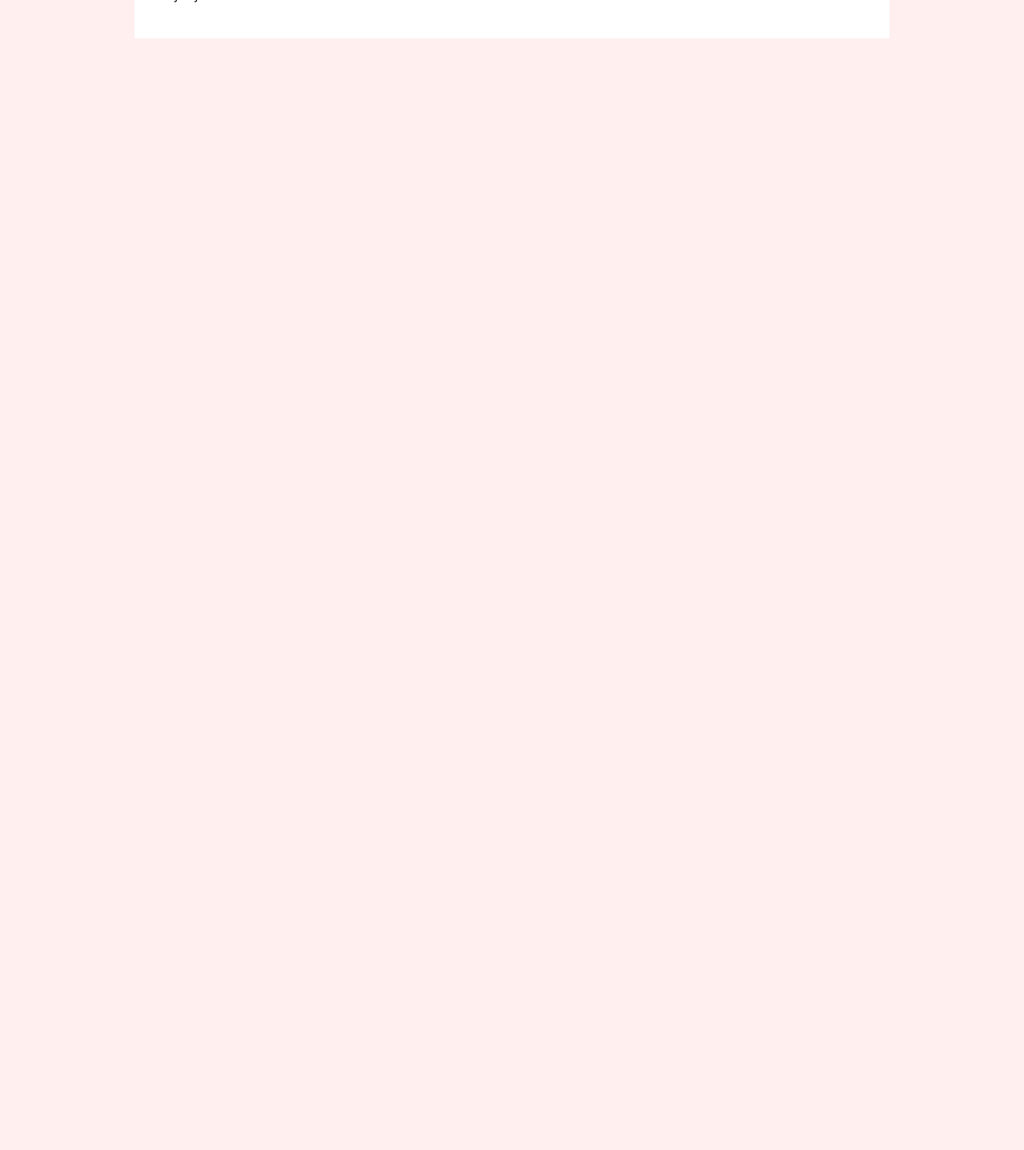
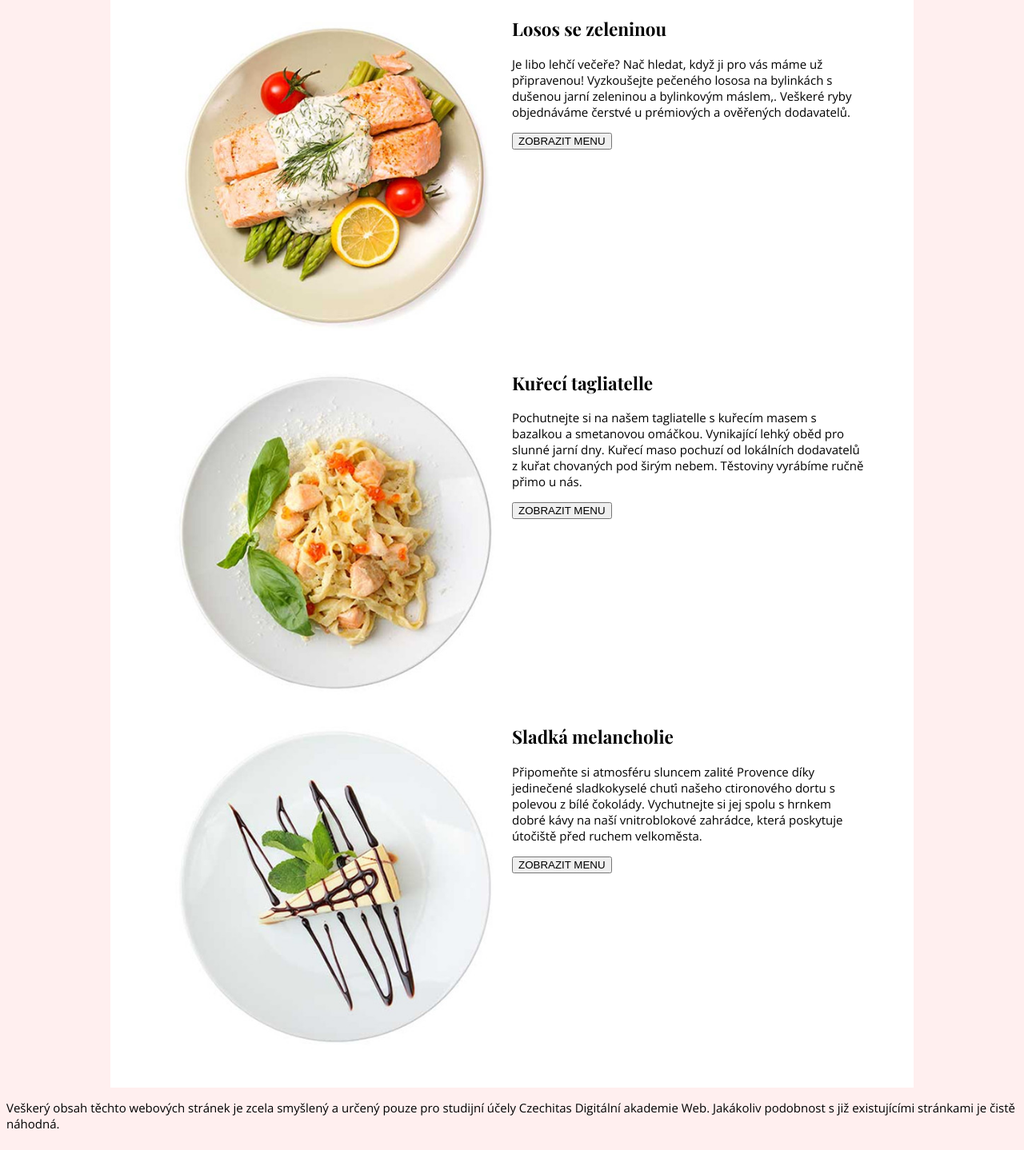
Before and after one commit to EvaMach/saturejka, a plain HTML site: page index.html in a window 1280 px wide. Shown: the part 850-2288 px from the top of the page at 80% size. Before the commit the page ends 906 px from the top, so only its background shows below. Drawn offline with nearby package versions, Linux system fonts and the light colour scheme.

Commit message:
add containers

```diff
--- a/index.html
+++ b/index.html
@@ -16,11 +16,13 @@
         </p>
       </header>
       <div class="menu">
-        <h1>Naše nabídka</h1>
-        <p>
-          Vybraná jídla z našeho jarního menu přepravená našimi prvotřídními
-          šefkuchaři.
-        </p>
+        <div class="menu-intro">
+          <h1>Naše nabídka</h1>
+          <p>
+            Vybraná jídla z našeho jarního menu přepravená našimi prvotřídními
+            šefkuchaři.
+          </p>
+        </div>
         <div class="dishes">
           <img class="dish" src="img/home1.jpg" alt="rýže" />
           <img class="dish" src="img/home2.jpg" alt="koláče" />
@@ -50,7 +52,60 @@
             oslavy či firemní akce.
           </p>
         </div>
+        <div class="recipes">
+          <div class="recipe-section">
+            <img class="recipe-section__img" src="img/dish1.jpg" alt="losos" />
+            <section class="recipe-section__text">
+              <h2 class="recipe-section__header">Losos se zeleninou</h2>
+              <p class="recipe-section__description">
+                Je libo lehčí večeře? Nač hledat, když ji pro vás máme už
+                připravenou! Vyzkoušejte pečeného lososa na bylinkách s dušenou
+                jarní zeleninou a bylinkovým máslem,. Veškeré ryby objednáváme
+                čerstvé u prémiových a ověřených dodavatelů.
+              </p>
+              <button class="recipe-section__button">ZOBRAZIT MENU</button>
+            </section>
+          </div>
+          <div class="recipe-section">
+            <img
+              class="recipe-section__img"
+              src="img/dish2.jpg"
+              alt="tagliatelle"
+            />
+            <section class="recipe-section__text">
+              <h2 class="recipe-section__header">Kuřecí tagliatelle</h2>
+              <p class="recipe-section__description">
+                Pochutnejte si na našem tagliatelle s kuřecím masem s bazalkou a
+                smetanovou omáčkou. Vynikající lehký oběd pro slunné jarní dny.
+                Kuřecí maso pochuzí od lokálních dodavatelů z kuřat chovaných
+                pod širým nebem. Těstoviny vyrábíme ručně přimo u nás.
+              </p>
+              <button class="recipe-section__button">ZOBRAZIT MENU</button>
+            </section>
+          </div>
+          <div class="recipe-section">
+            <img class="recipe-section__img" src="img/dish3.jpg" alt="dort" />
+            <section class="recipe-section__text">
+              <h2 class="recipe-section__header">Sladká melancholie</h2>
+              <p class="recipe-section__description">
+                Připomeňte si atmosféru sluncem zalité Provence díky jedinečené
+                sladkokyselé chuťi našeho ctironového dortu s polevou z bílé
+                čokolády. Vychutnejte si jej spolu s hrnkem dobré kávy na naší
+                vnitroblokové zahrádce, která poskytuje útočiště před ruchem
+                velkoměsta.
+              </p>
+              <button class="recipe-section__button">ZOBRAZIT MENU</button>
+            </section>
+          </div>
+        </div>
       </div>
+      <footer>
+        <p>
+          Veškerý obsah těchto webových stránek je zcela smyšlený a určený pouze
+          pro studijní účely Czechitas Digitální akademie Web. Jakákoliv
+          podobnost s již existujícími stránkami je čistě náhodná.
+        </p>
+      </footer>
     </main>
   </body>
 </html>
--- a/style.css
+++ b/style.css
@@ -20,13 +20,20 @@ main {
   flex-direction: column;
   align-items: center;
   max-width: 70%;
-  padding: 2rem;
+  padding: 2rem 4rem;
   background-color: #ffffff;
+}
+
+.menu-intro {
+  text-align: center;
+}
+
+.menu-intro p {
 }
 
 .dishes {
   display: flex;
-  justify-content: center;
+  justify-content: space-around;
 }
 
 .dish {
@@ -42,6 +49,19 @@ main {
   max-width: 50%;
 }
 
+.recipes {
+  display: flex;
+  flex-direction: column;
+}
+
+.recipe-section {
+  display: flex;
+}
+
+.recipe-section__img {
+  max-width: 50%;
+}
+
 h1,
 h2 {
   font-family: 'Playfair Display', serif;
```
